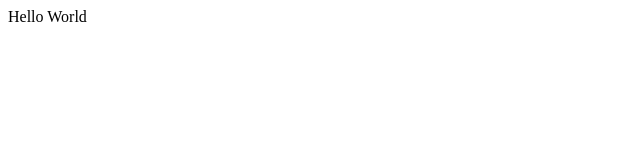
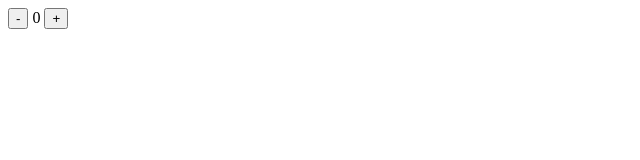
Before and after one commit to mynk-13/react-revision, a React (Vite) app in the folder All Hooks/: page / in a window 1280 px wide. Shown: the top 160 px of the page, without its empty margins (0-640 px from the left). Built offline with nearby package versions, Linux system fonts and the light colour scheme.

Commit message:
useState Hook Added

```diff
--- /dev/null
+++ b/All Hooks/src/AllHooksRevision/HookUseState.jsx
@@ -0,0 +1,31 @@
+import React, { useState } from "react";
+
+const HookUseState = () => {
+  const [num, setNum] = useState(0);
+
+  const handleAdd = () => {
+
+    // asyncronous, both the nums will be initialized with same num=0
+    // setNum(num+1);
+    // setNum(num+1);
+
+    //synchronus way of handling the state
+    setNum(prev=>prev + 1);
+    setNum(prev=>prev + 1);
+
+  };
+
+  const handleSubtract = () => {
+    setNum(prev=>prev - 1);
+  };
+
+  return (
+    <div>
+      <button onClick={handleSubtract}>-</button>
+      <span> {num} </span>
+      <button onClick={handleAdd}>+</button>
+    </div>
+  );
+};
+
+export default HookUseState;
--- a/All Hooks/src/App.jsx
+++ b/All Hooks/src/App.jsx
@@ -1,10 +1,11 @@
+import HookUseState from "./AllHooksRevision/HookUseState"
 
 
 function App() {
 
   return (
       <div>
-        Hello World
+       <HookUseState />
        </div>
   )
 }
```
